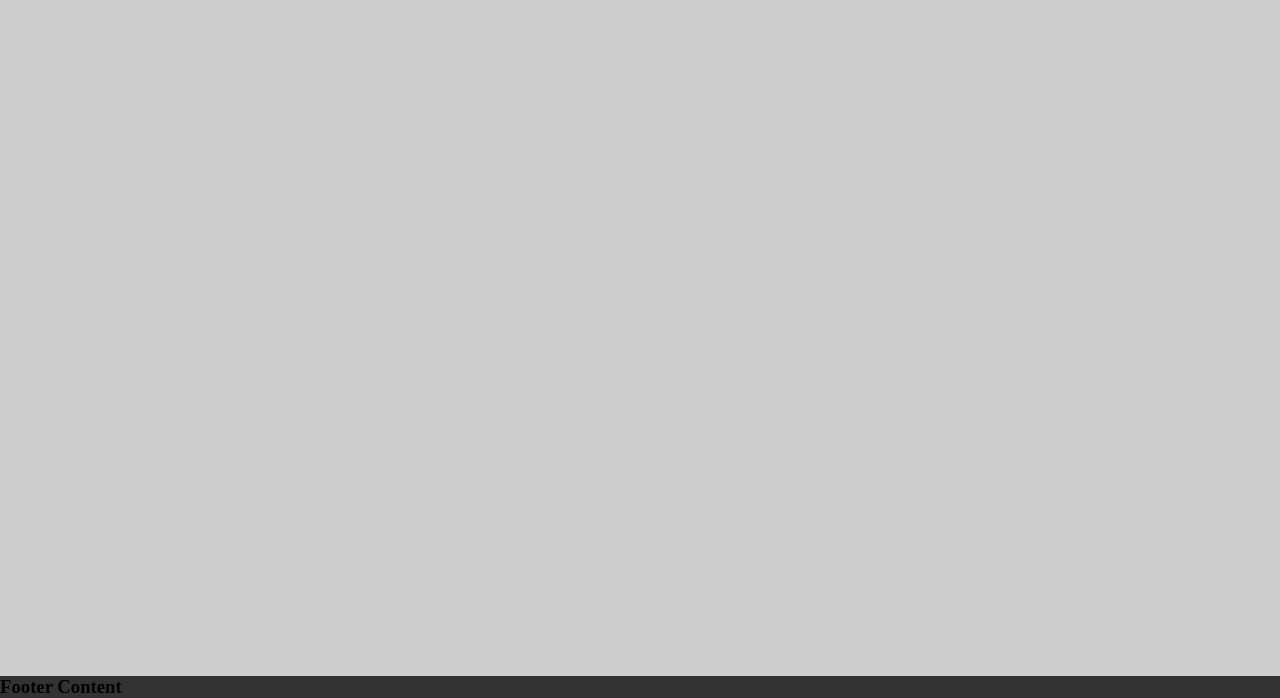
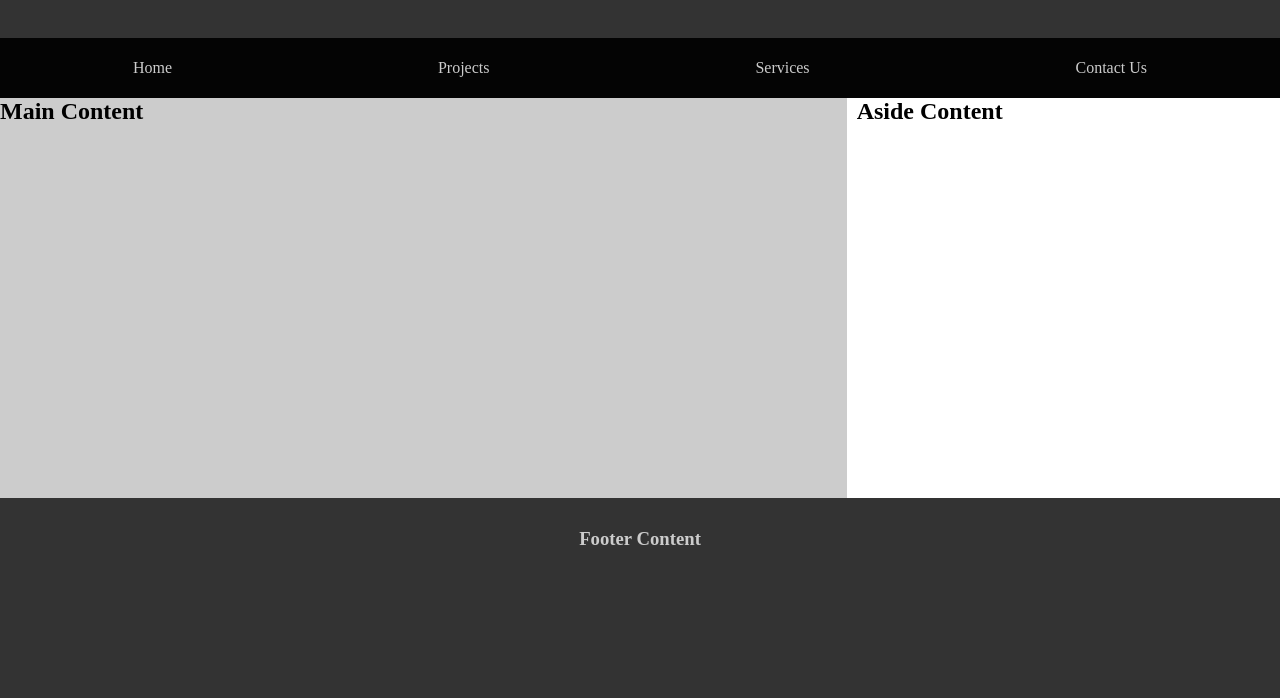
Before and after one commit to ManuelChave1/wdd131, a plain HTML site: page week01/basic-layout.html in a window 1280 px wide. Shown: the part 102-800 px from the top of the page. Drawn offline with Linux system fonts and the light colour scheme.

Commit message:
updated and conclude the task

```diff
--- a/week01/styles/layout.css
+++ b/week01/styles/layout.css
@@ -1,7 +1,7 @@
 *{
     margin: 0;
     padding: 0;
-
+    box-sizing: border-box;
 }
 
 :root
@@ -17,7 +17,7 @@
      "header header"
      "main main"
      "footer footer";
-     grid-template-rows: auto 1fr auto;
+     grid-template-rows: 1fr 2fr 1fr;
      height: 100vh;
 }
 
@@ -26,26 +26,44 @@ header{
     /* background-color: var(--header-footer); */
 }
 .header{
+    padding-top: 20px;
     color: #cccccc;
     background-color:var(--header-footer) ;
     height: 70%;
 }
-header nav ul{
-    display: flex;
+header nav {
     height: 30%;
     background-color: var(--nav);
-    color: #cccccc;
+
+}
+header nav ul{
+    height: 100%;
+    display: flex;
     justify-content: space-around;
     align-items: center;
+    list-style: none;
+}
+header nav ul li a{
+    color: #cccccc;
+    text-decoration: none;
 }
 
 main{
     grid-area:main ;
-  background-color: var(--main-content);
+    display: grid;
+    grid-template-columns: 2fr 1fr;
+    gap: 10px;
+}
+main article{
+    background-color: var(--main-content);
 }
 
 footer
 {
     grid-area: footer;
+    display: flex;
     background-color: var(--header-footer);
+    justify-content: center;
+    padding-top: 30px;
+    color: #cccccc;
 }
```
